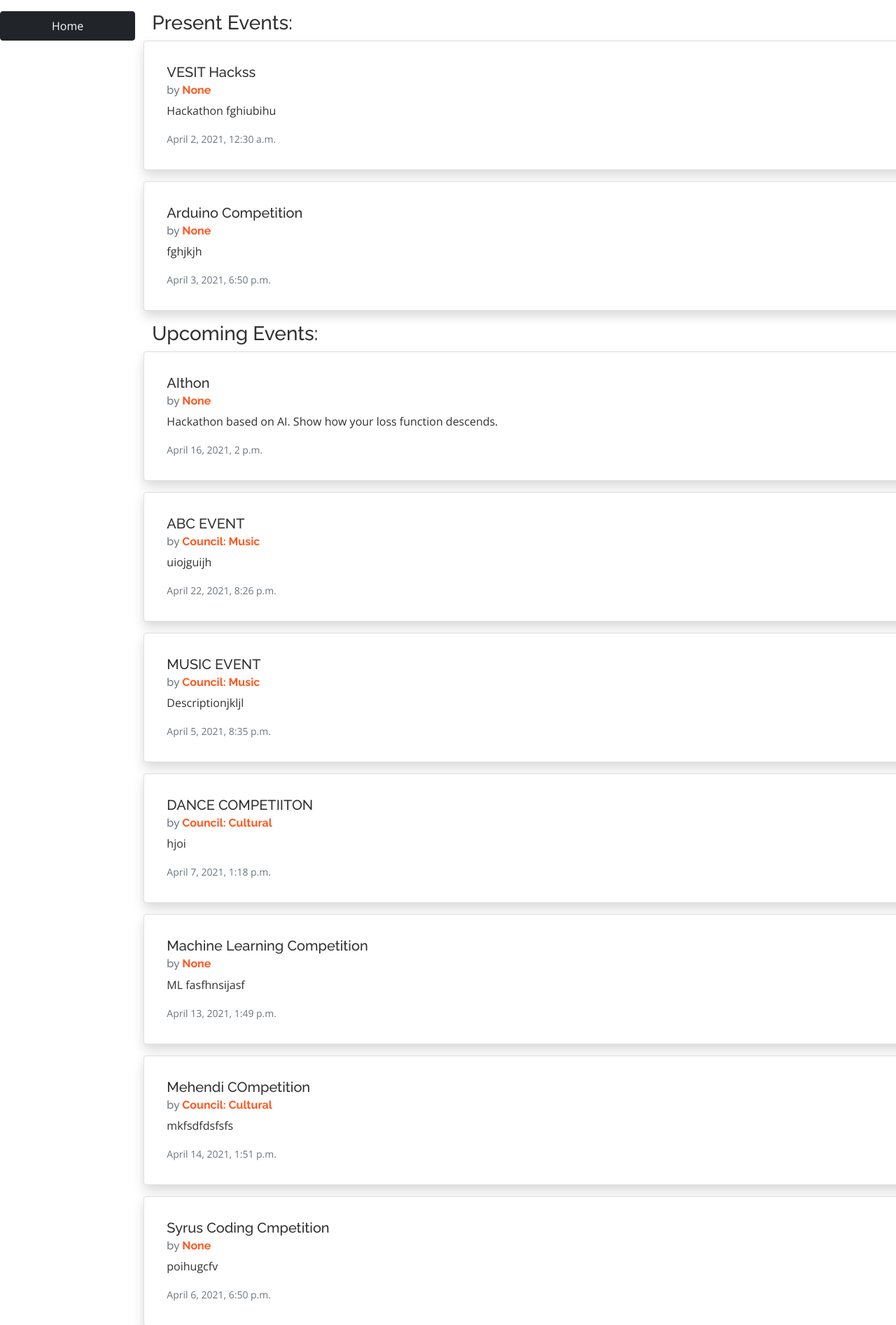
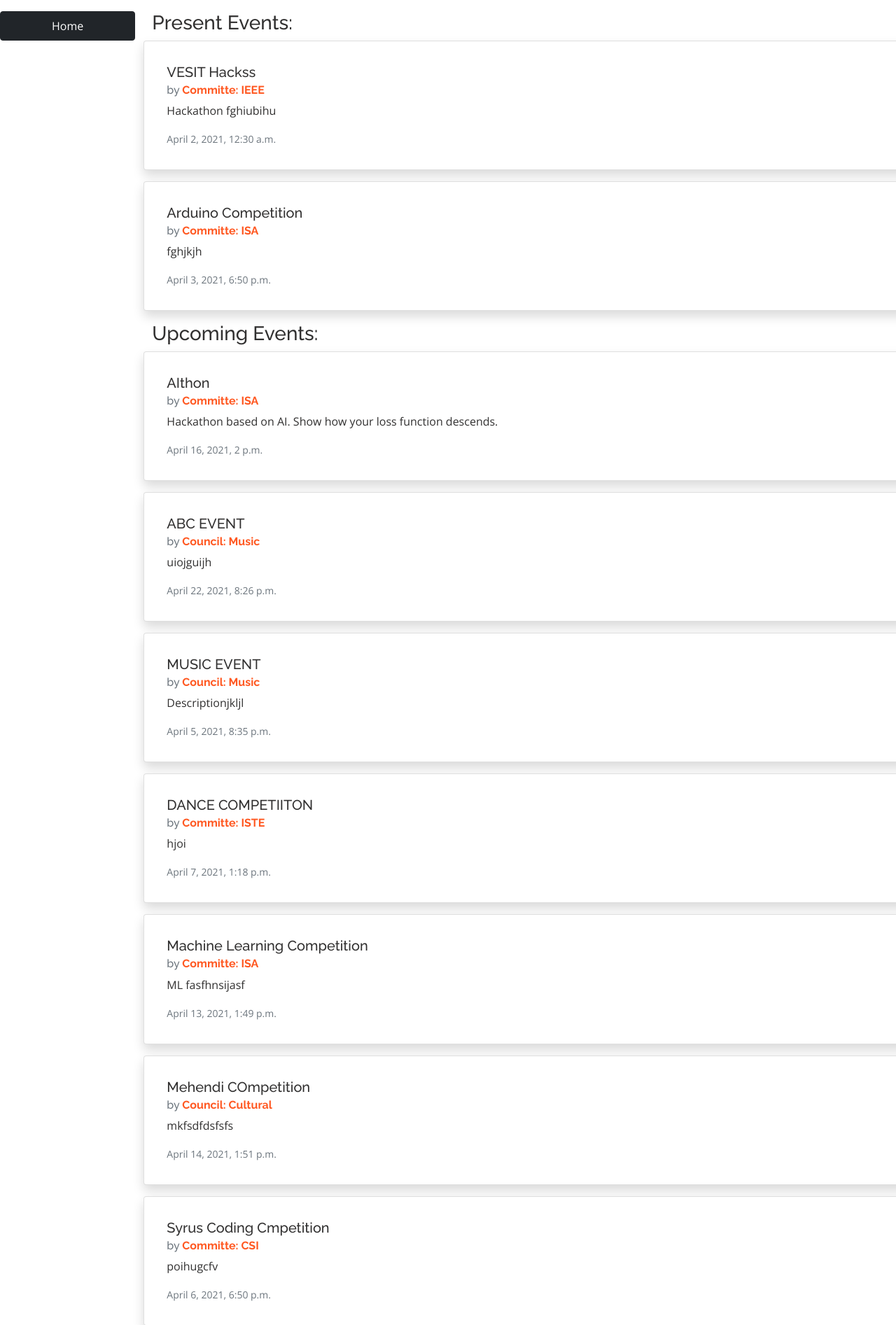
Before and after one commit to samarthsewlani/VesitHacks, a Django app: page / in a window 1280 px wide; the page is wider, and only the part inside the window is pictured. Shown: the part 70-1963 px from the top of that part at 70% size. Run offline with Django 3.2, Linux system fonts and the light colour scheme; data comes from the database, SQL or seed files in the repository; both versions use the stored data as it was after the commit; some libraries are stand-ins or nearby versions.

Commit message:
Submission Video

```diff
--- a/vesit/templates/vesit/home.html
+++ b/vesit/templates/vesit/home.html
@@ -43,7 +43,11 @@
                         <div class="card-body">
                             <a href="{% url 'event-detail' event.id %}" class="stretched-link"></a>
                             <h5 class="card-title">{{ event.name }}</h5>
-                            <h6 class="card-subtitle mb-2 text-muted">by <a style="position: relative;" href="#" class="text-decoration-none"><strong>{{ event.commitee }} {{ event.council }}</strong></a> </h6>
+                            {% if event.committee %}
+                            <h6 class="card-subtitle mb-2 text-muted">by <a style="position: relative;" href="#" class="text-decoration-none"><strong>{{ event.committee }}</strong></a> </h6>
+                            {% else %}
+                            <h6 class="card-subtitle mb-2 text-muted">by <a style="position: relative;" href="#" class="text-decoration-none"><strong>{{ event.council }}</strong></a> </h6>
+                            {% endif %}
                             <p class="card-text">{{ event.description }}</p>
                             <p class="card-text"><small class="text-muted">{{ event.start_time }}</small></p>
 
@@ -59,7 +63,11 @@
                         <div class="card-body">
                             <a href="{% url 'event-detail' event.id %}" class="stretched-link"></a>
                             <h5 class="card-title">{{ event.name }}</h5>
-                            <h6 class="card-subtitle mb-2 text-muted">by <a style="position: relative;" href="#" class="text-decoration-none"><strong>{{ event.commitee }} {{ event.council }}</strong></a> </h6>
+                            {% if event.committee %}
+                            <h6 class="card-subtitle mb-2 text-muted">by <a style="position: relative;" href="#" class="text-decoration-none"><strong>{{ event.committee }}</strong></a> </h6>
+                            {% else %}
+                            <h6 class="card-subtitle mb-2 text-muted">by <a style="position: relative;" href="#" class="text-decoration-none"><strong>{{ event.council }}</strong></a> </h6>
+                            {% endif %}
                             <p class="card-text">{{ event.description }}</p>
                             <p class="card-text"><small class="text-muted">{{ event.start_time }}</small></p>
                         </div>
--- a/vesit/views.py
+++ b/vesit/views.py
@@ -126,7 +126,7 @@
                 event.council = council_student.council
 
 
-            committe_student = Team_Student.objects.filter(id = sid)
+            committe_student = Team_Student.objects.filter(student = stu)
             if committe_student:
                 committe_student=committe_student[0]
                 event.committee = committe_student.team.committee
@@ -224,10 +224,11 @@
                     level = 3
                     dept = user.dept
                     if user.staff_type =='H':
-                        event_ids = Dept_Allowed.objects.filter( dept_id=dept )
+                        event_ids = Dept_Allowed.objects.filter( dept_id=dept,is_approved=None )
 
                         eids = []
                         for e in event_ids:
+                            print(e)
                             eids.append(e.event_id.id)
 
                         events = Event.objects.filter(id__in=eids, is_approved1=True, is_approved2=True)
@@ -251,9 +252,10 @@
         elif level==3:
             uid = request.session['user']['login_id']
             user = Staff.objects.filter(id = uid  )
-            dpt_allowed = Dept_Allowed(event_id= event, dept_id= user.dept)
-            dpt_allowed.is_approved = approved
-            dpt_allowed.save()
+            user=user[0]
+            dept_allowed = Dept_Allowed.objects.filter(event_id=event,dept_id=user.dept).first()
+            dept_allowed.is_approved = approved
+            dept_allowed.save()
     return redirect('approve_events')
 
 def approve_event_detail(request,event_id,level):
```
Also changed, not shown: db.sqlite3.
